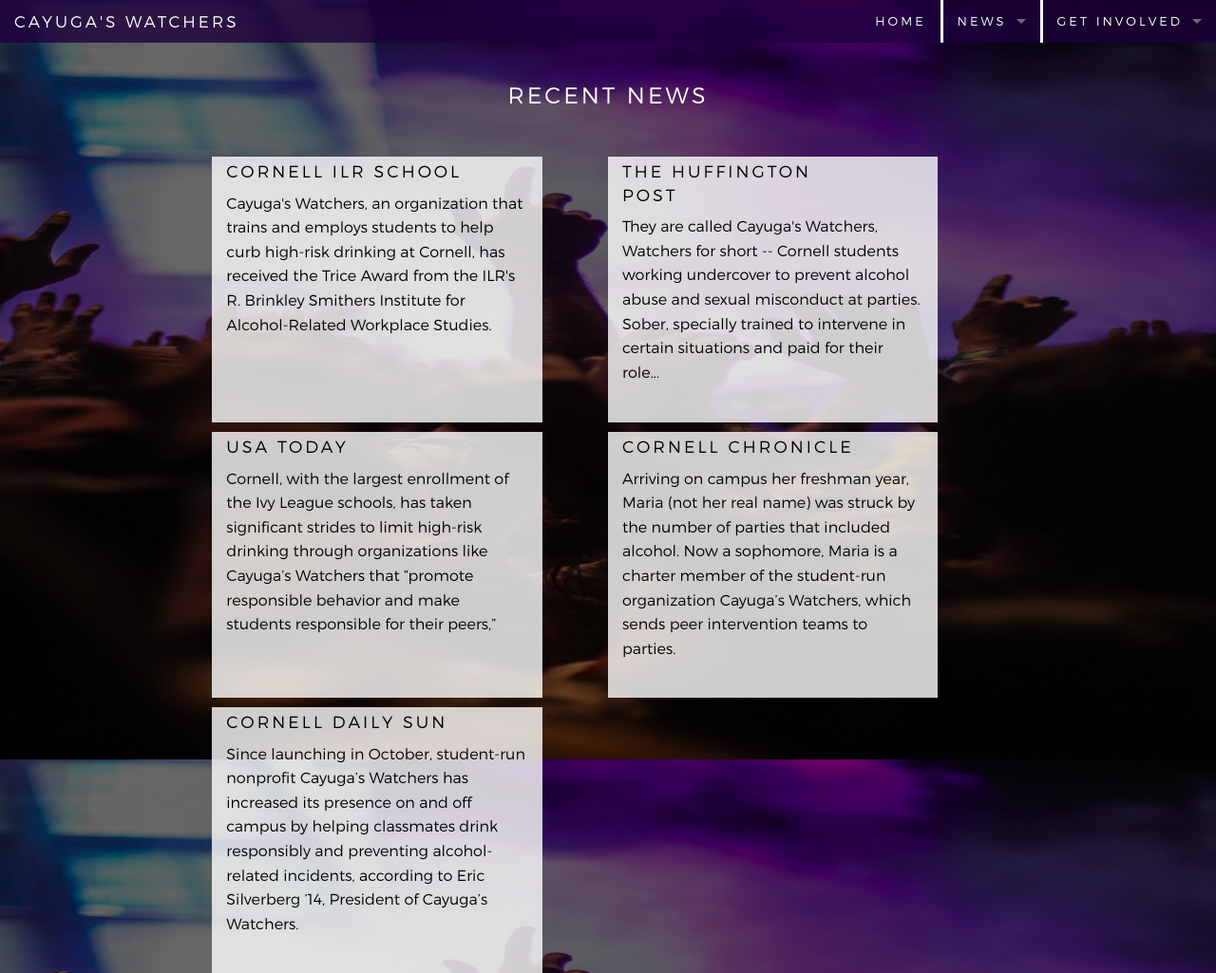
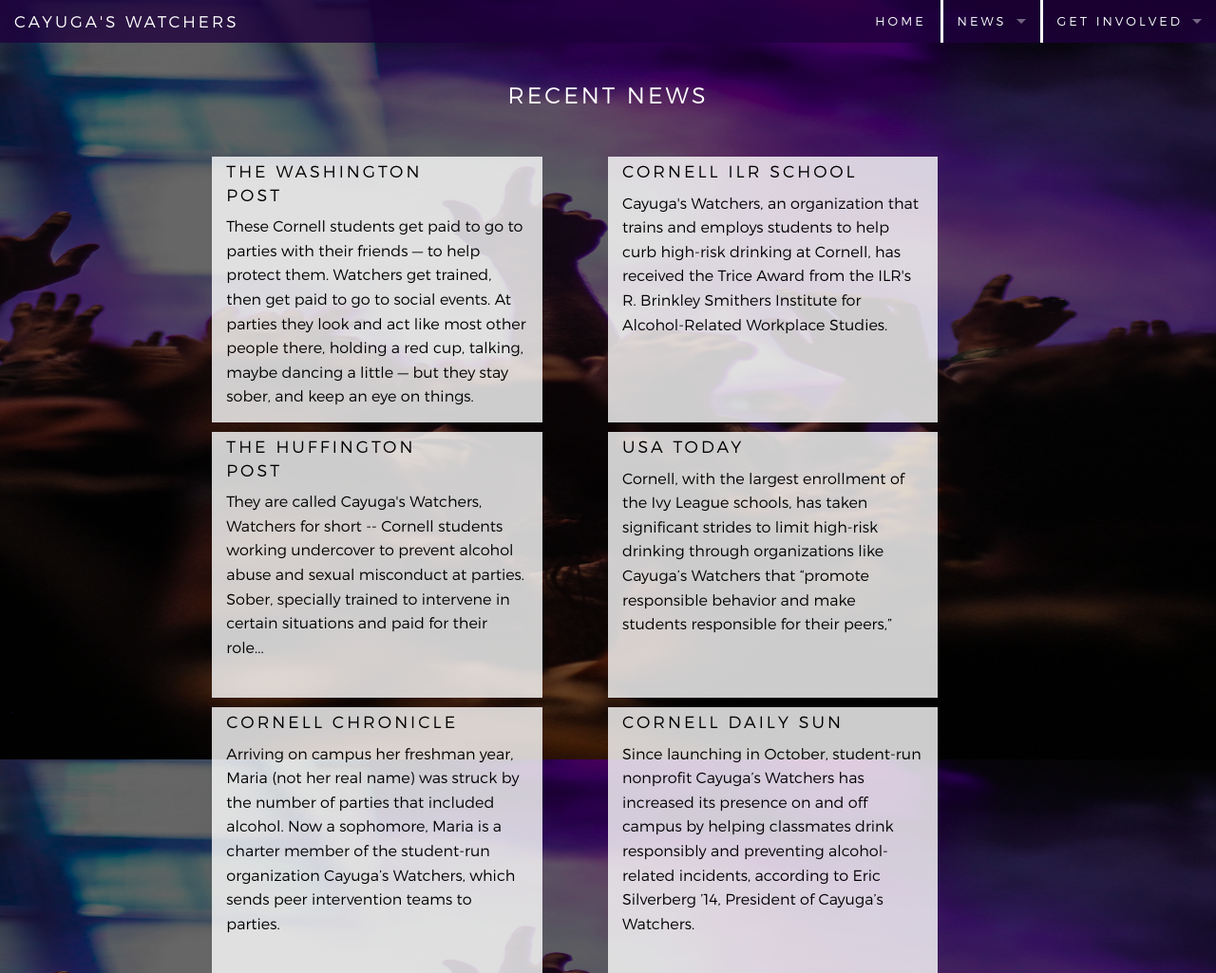
Before and after one commit to smoores-dev/cayugaswatchers, a plain HTML site: page articles.html in a window 1280 px wide. Shown: the whole page at 95% size. Drawn offline with Linux system fonts and the light colour scheme.

Commit message:
Add Washington Post Article

```diff
--- a/articles.html
+++ b/articles.html
@@ -52,8 +52,18 @@
     <section class="articles row">
       <div class="column medium-centered medium-10">
         <div class="row">
+          <a href="https://www.washingtonpost.com/news/grade-point/wp/2015/10/27/these-students-get-paid-to-go-to-parties-with-their-friends/">
+            <div class="post column medium-12 large-5">
+              <h2 class="title">THE WASHINGTON POST</h2>
+              <div class="blurb">
+                <p>
+                  These Cornell students get paid to go to parties with their friends — to help protect them. Watchers get trained, then get paid to go to social events. At parties they look and act like most other people there, holding a red cup, talking, maybe dancing a little — but they stay sober, and keep an eye on things.
+                </p>
+              </div>
+            </div>
+          </a>
           <a href="http://www.ilr.cornell.edu/news/TriceAward_121014.html">
-            <div class="post column medium-12 large-5">
+            <div class="post column medium-12 large-5 end large-offset-1">
               <h2 class="title">CORNELL ILR SCHOOL</h2>
               <div class="blurb">
                 <p>
@@ -62,20 +72,20 @@
               </div>
             </div>
           </a>
+        </div>
+        <div class="row">
           <a href="http://www.huffingtonpost.com/emma-court/cayugas-watchers-watching-out-at-cornell-parties_b_5484601.html?1402509260">
-            <div class="post column medium-12 large-5 end large-offset-1">
+            <div class="post column medium-12 large-5">
               <h2 class="title">THE HUFFINGTON POST</h2>
               <div class="blurb">
                 <p>
-                  They are called Cayuga's Watchers, Watchers for short -- Cornell students working undercover to prevent alcohol abuse and sexual misconduct at parties. Sober, specially trained to intervene in certain situations and paid for their role...
+                    They are called Cayuga's Watchers, Watchers for short -- Cornell students working undercover to prevent alcohol abuse and sexual misconduct at parties. Sober, specially trained to intervene in certain situations and paid for their role...
                 </p>
               </div>
             </div>
           </a>
-        </div>
-        <div class="row">
           <a href="http://college.usatoday.com/2014/05/29/drop-that-beer-colleges-crack-down-on-alcohol-violations/">
-            <div class="post column medium-12 large-5">
+            <div class="post column medium-12 large-5 end large-offset-1">
               <h2 class="title">USA TODAY</h2>
               <div class="blurb">
                 <p>
@@ -84,8 +94,10 @@
               </div>
             </div>
           </a>
+        </div>
+        <div class="row">
           <a href="http://www.news.cornell.edu/stories/2013/11/cayugas-watchers-aim-friendly-intervention">
-            <div class="post column medium-12 large-5 end large-offset-1">
+            <div class="post column medium-12 large-5">
               <h2 class="title">CORNELL CHRONICLE</h2>
               <div class="blurb">
                 <p>
@@ -94,10 +106,8 @@
               </div>
             </div>
           </a>
-        </div>
-        <div class="row">
           <a href="http://cornellsun.com/blog/2014/01/27/cayugas-watchers-expands-membership-presence-on-campus/">
-            <div class="post column medium-12 large-5">
+            <div class="post column medium-12 large-5 end large-offset-1">
               <h2 class="title">CORNELL DAILY SUN</h2>
               <div class="blurb">
                 <p>
```
